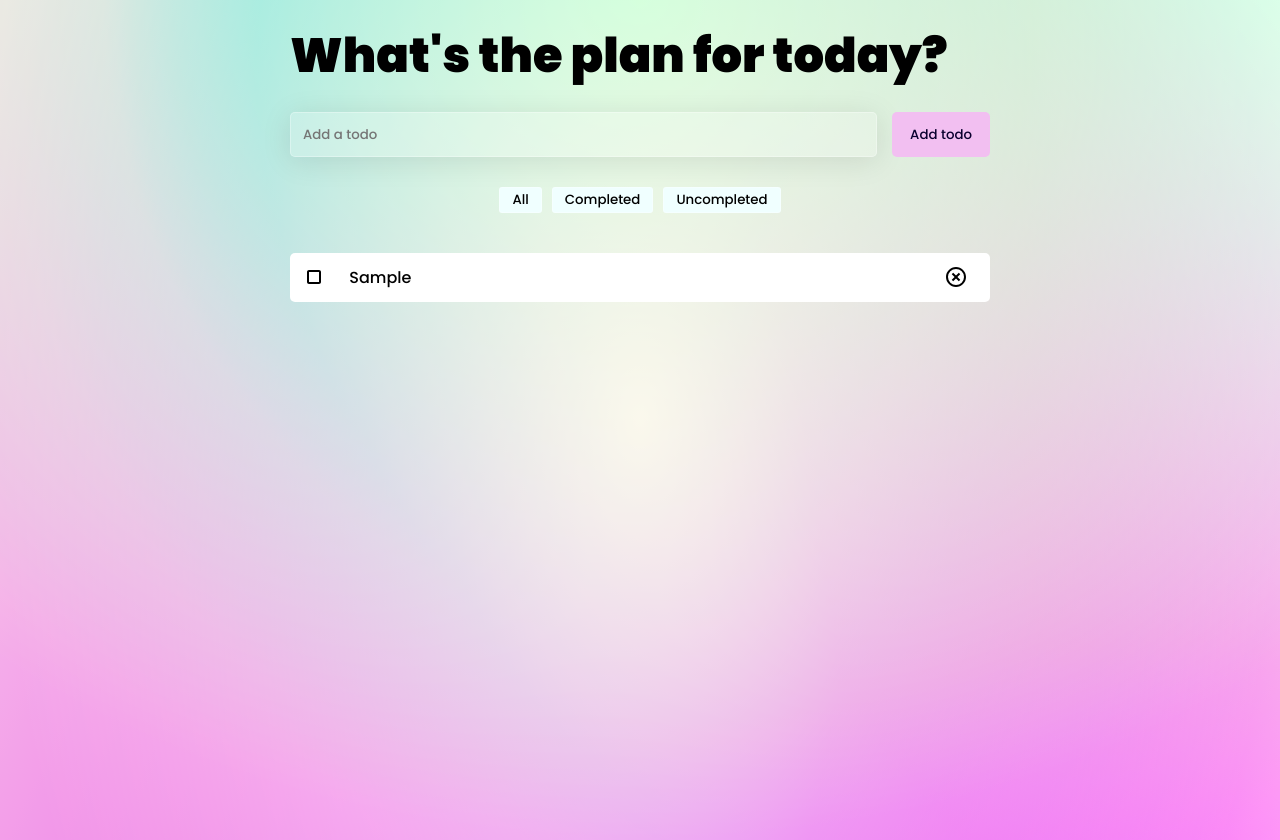
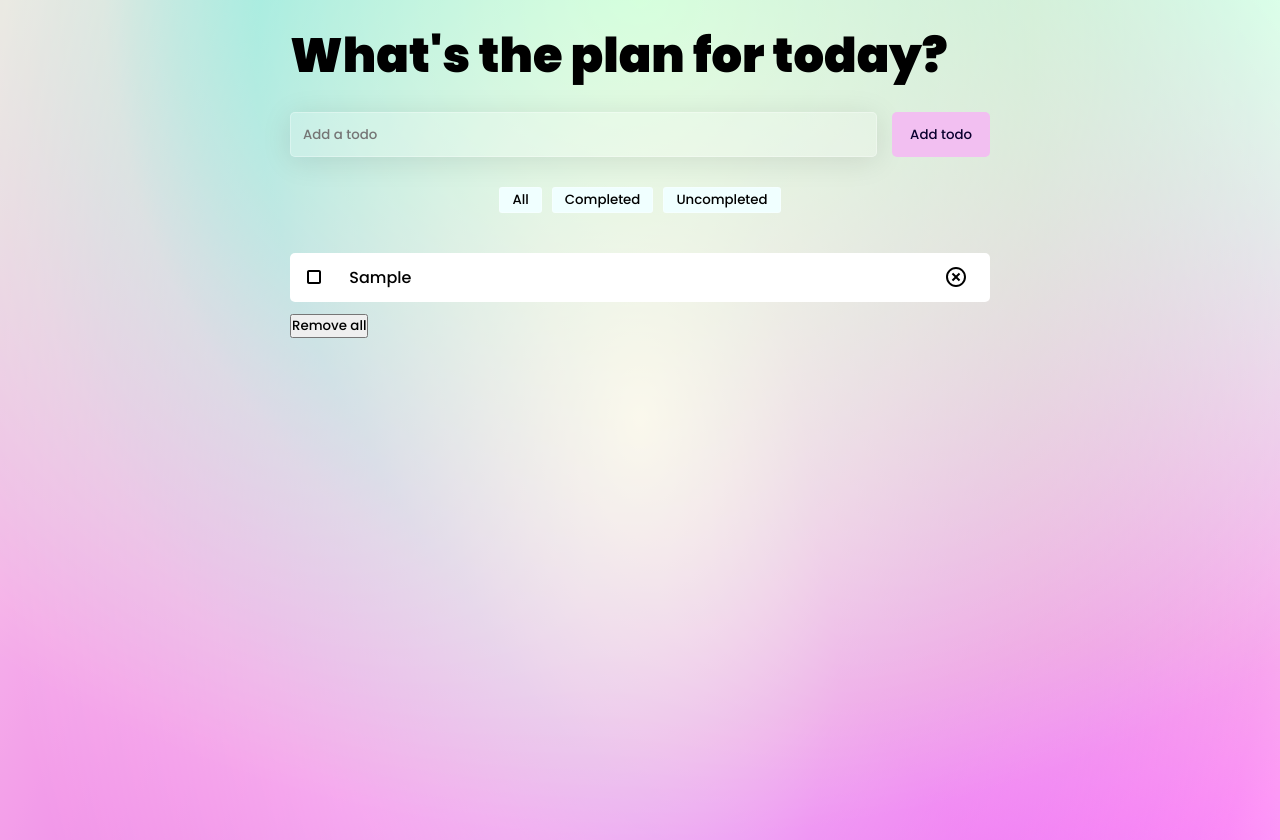
Before and after one commit to nldanne/productivity-app, a React (Create React App) app: page / in a window 1280 px wide. Both pictures are taken after typing "Sample" into the empty fields and a click on the button "Add todo". Built offline with nearby package versions, Linux system fonts and the light colour scheme.

Commit message:
added remove all button

```diff
--- a/src/App.js
+++ b/src/App.js
@@ -47,6 +47,10 @@ function App() {
     saveToLocal();
   }, [todos, status, saveToLocal]);
 
+  const handleRemoveAll = () => {
+    setTodos([]);
+  }
+
   return (
     <div className="App">
       <h1>What's the plan for today?</h1>
@@ -62,6 +66,15 @@ function App() {
         setTodos={setTodos}
         filteredTodos={filteredTodos}
       />
+      {todos.length > 0 &&
+        <button
+          type='button'
+          name='clear-all'
+          value='delete'
+          className='remove-all-btn'
+          onClick={handleRemoveAll}
+        > Remove all
+      </button>}
     </div>
   );
 }
```
